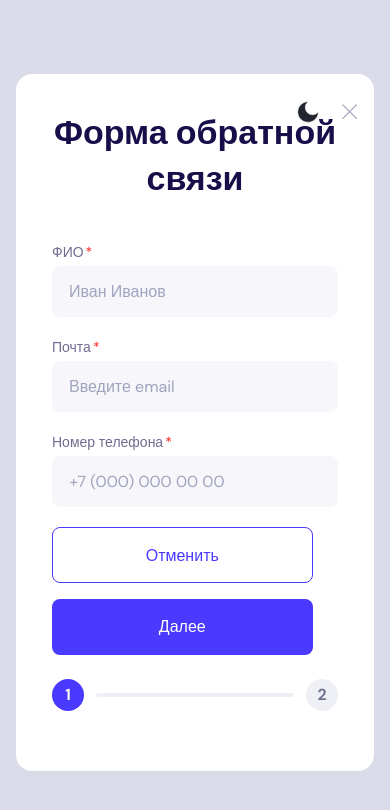
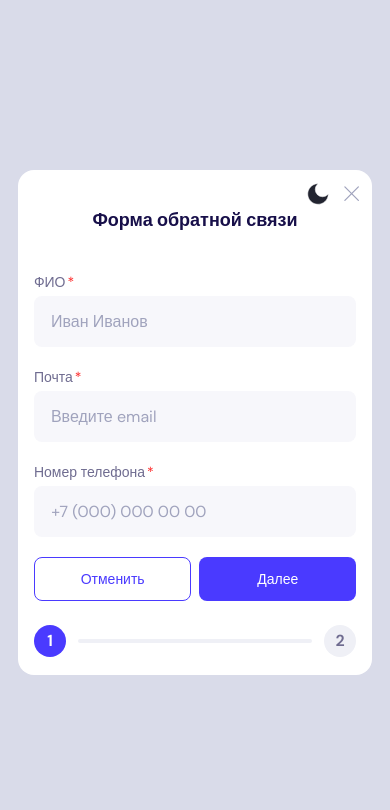
Before and after one commit to tokmashik/feedback-form-for-the-dream-team, a Vue app: page /feedback in a window 390 px wide. Shown: the top 810 px of the page. Built offline with nearby package versions, Linux system fonts and the light colour scheme.

Commit message:
fix: fix feddback form

```diff
--- a/src/assets/styles/variables.scss
+++ b/src/assets/styles/variables.scss
@@ -85,10 +85,6 @@
   --color-warning-bg: #66411F;
 }
 
-/* =======================
-   Миксины
-======================= */
-
 /* Заголовки */
 @mixin heading($size, $line, $weight: 700) {
   font-family: 'DM Sans', sans-serif;
@@ -101,7 +97,21 @@
   user-select: none;
 }
 
-h1 { @include heading(50px, 62px, 700); }
+h1 {
+  @include heading(50px, 62px, 700);
+
+  @media (max-width: 768px) {
+    font-size: 22px;
+    line-height: 24px;
+    margin-top: 20px;
+  }
+
+  @media (max-width: 480px) {
+    font-size: 18px;
+    line-height: 24px;
+  }
+}
+
 h2 { @include heading(34px, 46px, 700); }
 h3 { @include heading(24px, 35px, 700); }
 h4 { @include heading(22px, 28px, 500); }
--- a/src/components/FeedbackForm.vue
+++ b/src/components/FeedbackForm.vue
@@ -2,7 +2,7 @@
   <div class="feedback">
     <transition name="fade" v-if="isMobile">
       <div class="feedback__mobile" :key="step">
-        <h2 class="feedback__title">Форма обратной связи</h2>
+        <h1 class="feedback__title">Форма обратной связи</h1>
 
         <div v-if="step === 1" class="feedback__mobile-step">
           <BaseInput
@@ -35,7 +35,10 @@
           />
 
           <div class="feedback__mobile-actions">
-            <BaseButton type="secondary" @click="resetForm">Отменить</BaseButton>
+            <BaseButton type="secondary"
+                        @click="resetForm"
+            >Отменить</BaseButton
+            >
             <BaseButton type="primary" @click="nextStep">Далее</BaseButton>
           </div>
         </div>
@@ -63,7 +66,10 @@
 
           <div class="feedback__mobile-actions">
             <BaseButton type="secondary" @click="prevStep">Назад</BaseButton>
-            <BaseButton type="primary" @click="submitForm">Отправить</BaseButton>
+            <BaseButton type="primary"
+                        @click="submitForm"
+            >Отправить</BaseButton
+            >
           </div>
         </div>
 
@@ -76,9 +82,8 @@
     </transition>
 
     <form v-else class="feedback__form" @submit.prevent="submitForm">
-
       <div class="feedback__header">
-        <h2 class="feedback__title">Форма обратной связи</h2>
+        <h1 class="feedback__title">Форма обратной связи</h1>
 
         <RatingStars
           class="feedback__rating"
@@ -179,18 +184,31 @@ const errors = reactive({
 const totalFields = 4;
 
 const filledFieldsCount = computed(() => {
-  return [name.value, email.value, phone.value, selectedOption.value].filter(Boolean).length;
+  return [name.value, email.value, phone.value, userRating.value].filter(
+    Boolean,
+  ).length;
 });
 
 const isValidEmail = (email) => /^[^\s@]+@[^\s@]+\.[^\s@]+$/.test(email);
 const isFullNameValid = (fullName) => {
   const parts = fullName.trim().split(/\s+/);
-  return parts.length === 3 && parts.every((w) => /^[A-Za-zА-Яа-яЁё-]{2,}$/.test(w));
+  return (
+    parts.length === 3 &&
+      parts.every((w) => /^[A-Za-zА-Яа-яЁё-]{2,}$/.test(w))
+  );
 };
 
 const validateForm = () => {
-  errors.name = name.value ? (isFullNameValid(name.value) ? '' : 'ФИО должно состоять из трёх слов') : 'ФИО обязательно';
-  errors.email = email.value ? (isValidEmail(email.value) ? '' : 'Неверный email') : 'Email обязателен';
+  errors.name = name.value
+    ? isFullNameValid(name.value)
+      ? ''
+      : 'ФИО должно состоять из трёх слов'
+    : 'ФИО обязательно';
+  errors.email = email.value
+    ? isValidEmail(email.value)
+      ? ''
+      : 'Неверный email'
+    : 'Email обязателен';
   errors.phone = phone.value ? '' : 'Телефон обязателен';
   errors.selectedOption = selectedOption.value ? '' : 'Выберите грейд';
 
@@ -272,8 +290,6 @@ const selectOptions = [
 <style lang="scss">
   .feedback {
     max-width: 800px;
-  margin: 0 auto;
-  padding: 16px;
 
     &__title {
       margin-bottom: 16px;
@@ -308,25 +324,28 @@ const selectOptions = [
       flex: 1;
     }
 
-  &__actions,
-  &__mobile-actions {
+    &__actions {
       display: flex;
       gap: 20px;
 
       @media (max-width: 768px) {
-        justify-content: center;
+        flex-direction: column;
         gap: 8px;
         width: 100%;
       }
 
       @media (max-width: 480px) {
         flex-direction: column;
-      gap: 16px;
-
         width: 100%;
       }
     }
+    &__mobile-actions {
+      @media (max-width: 768px) {
+        display: flex;
 
+        gap: 8px;
+      }
+    }
     &__mobile-step {
       display: flex;
       flex-direction: column;
--- a/src/components/FormStepper.vue
+++ b/src/components/FormStepper.vue
@@ -34,12 +34,10 @@
 
 const step = ref(1);
 
-  // Прогресс линии
 const lineWidth = computed(() =>
   Math.min((props.filledFields / props.totalFields) * 100, 100),
 );
 
-  // Обновляем активный шаг
 watch(
   () => props.filledFields,
   (val) => {
@@ -51,8 +49,6 @@
 
 <style lang="scss">
   .stepper {
-    margin-bottom: 24px;
-
     &__steps {
       display: flex;
       align-items: center;
--- a/src/components/ModalWrapper.vue
+++ b/src/components/ModalWrapper.vue
@@ -18,7 +18,7 @@
 import ThemeSwitch from './ThemeSwitch.vue';
 </script>
 
-<style scoped>
+<style lang="scss">
  .modal {
   position: fixed;
   inset: 0;
@@ -26,30 +26,47 @@
   align-items: center;
   justify-content: center;
   padding: 16px;
-  }
 
-  .modal__content {
+  &__content {
     position: relative;
     width: 90%;
     max-width: 549px;
     background-color: var(--color-neutral-100);
     border-radius: 32px;
     padding: 44px;
-    height: auto;
     display: flex;
     flex-direction: column;
-    justify-content: flex-start;
+
+    @media (max-width: 768px) {
+      padding: 24px 30px;
+      border-radius: 24px;
     }
 
-  .modal__top-right {
+    @media (max-width: 480px) {
+      padding: 18px 16px;
+      border-radius: 16px;
+    }
+  }
+
+  &__top-right {
     position: absolute;
-    top: 20px;
+    top: 10px;
     right: 20px;
     display: flex;
     align-items: center;
+
+    @media (max-width: 768px) {
+      top: 8px;
+      gap: 0px;
     }
 
-  .modal__close {
+    @media (max-width: 480px) {
+      top: 0px;
+      right: 10px;
+    }
+  }
+
+  &__close {
     width: 24px;
     height: 24px;
     border: none;
@@ -59,30 +76,11 @@
     display: flex;
     align-items: center;
     justify-content: center;
-  }
-
-  @media (max-width: 768px) {
-    .modal__content {
-      padding: 24px;
-      border-radius: 24px;
-    }
-  }
 
     @media (max-width: 480px) {
-    .modal__content {
-      padding: 20px;
-      border-radius: 16px;
-    }
-
-    .modal__top-right {
-      top: 14px;
-      right: 14px;
-      gap: 8px;
-    }
-
-    .modal__close {
       width: 20px;
       height: 20px;
     }
   }
+}
 </style>
--- a/src/components/basic/Button.vue
+++ b/src/components/basic/Button.vue
@@ -10,12 +10,12 @@
 </template>
 
 <script setup>
-  defineProps({
-    type: { type: String, default: 'primary' },
-    disabled: { type: Boolean, default: false },
-  });
+defineProps({
+  type: { type: String, default: 'primary' },
+  disabled: { type: Boolean, default: false },
+});
 
-  defineEmits(['click']);
+defineEmits(['click']);
 </script>
 
 <style scoped lang="scss">
@@ -56,5 +56,18 @@
       background-color: var(--color-primary1-light);
       cursor: not-allowed;
     }
+
+    @media (max-width: 768px) {
+      height: 50px;
+      gap: 8px;
+    }
+
+    @media (max-width: 480px) {
+      height: 44px;
+      padding: 10px 8px;
+      gap: 8px;
+      font-size: 14px;
+      line-height: 20px;
+    }
   }
 </style>
```
Lines whose indentation alone changed are shown as unchanged.
